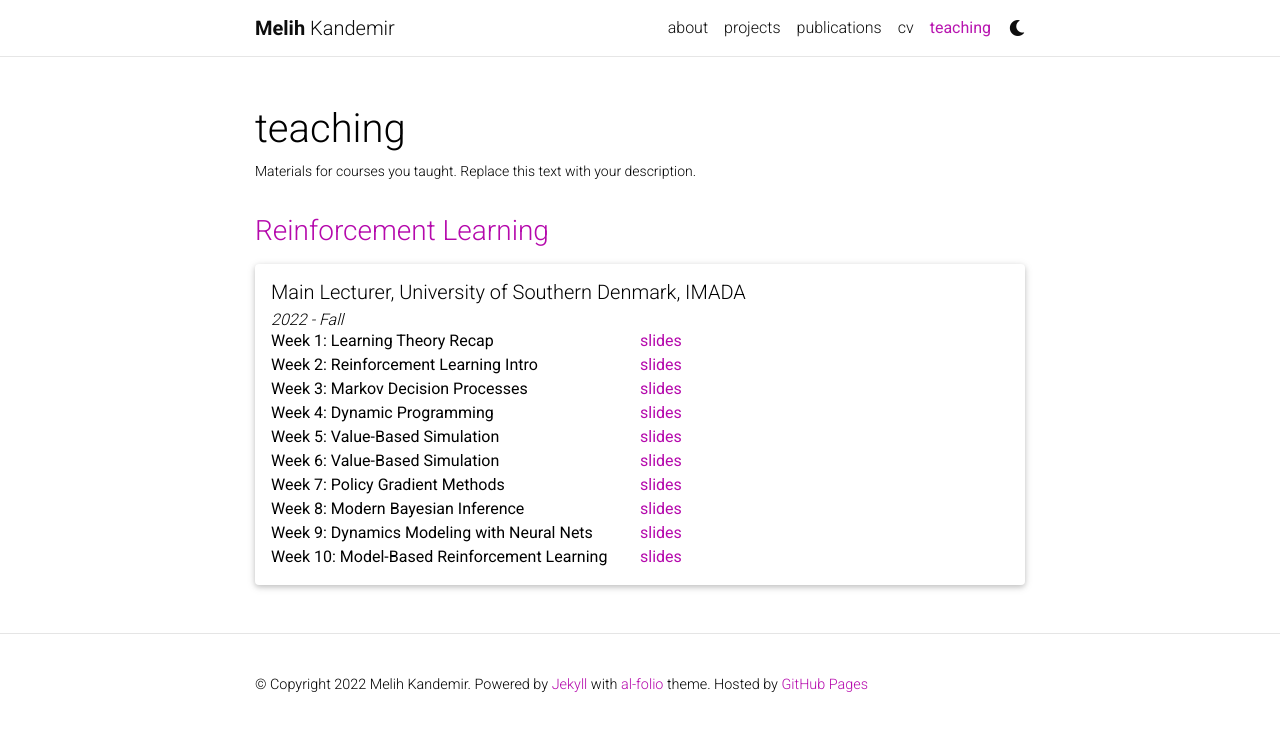
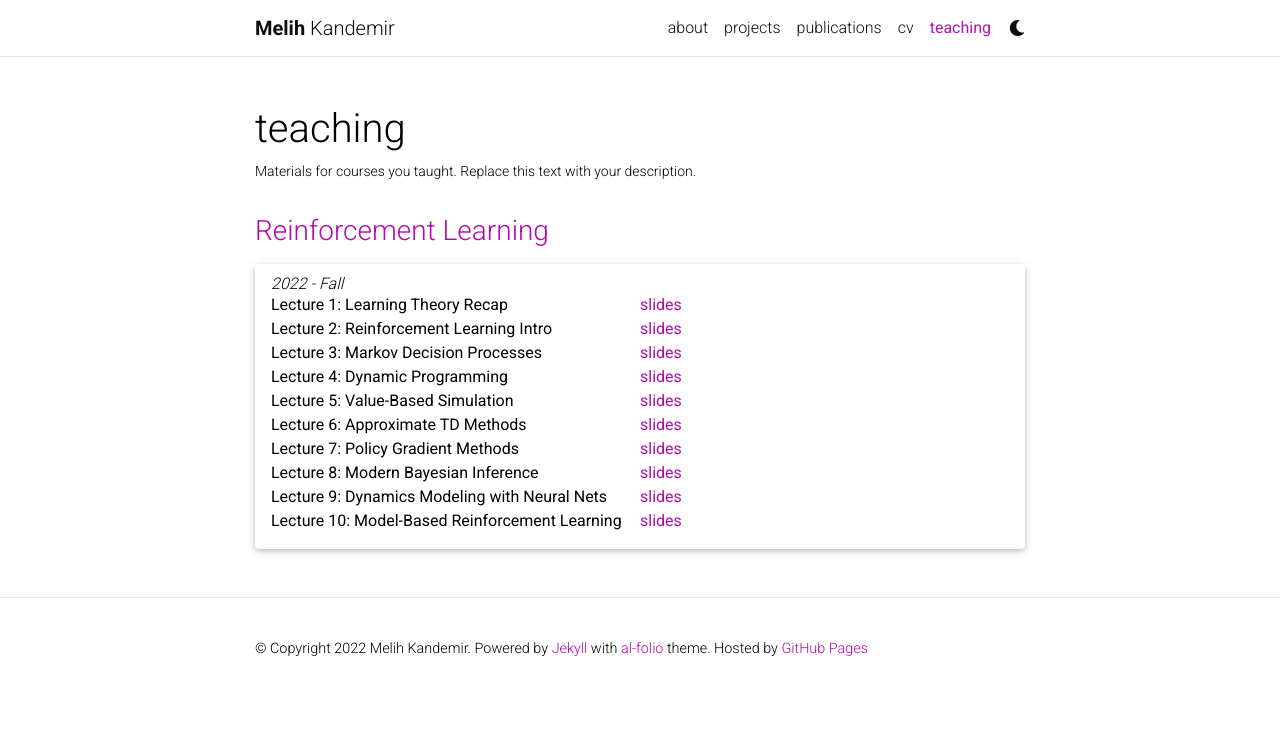
Before and after one commit to melihkandemir/melihkandemir.github.io, a Jekyll site: the page built from _pages/teaching.md, in a window 1280 px wide. Shown: the top 731 px of the page. Built offline with Jekyll 4.4.1, drawn with Linux system fonts in a browser that asks for light colours; comment, search, counter and statistics services are not loaded; a style sheet for code colours, icons or effects is not loaded.

Commit message:
small change

```diff
--- a/_data/teaching.yml
+++ b/_data/teaching.yml
@@ -25,7 +25,7 @@ lectures:
         topic: "Value-Based Simulation"
         slides: "assets/teaching/rl_2021/rl-lecture5.pdf"
       - week: 6
-        topic: "Value-Based Simulation"
+        topic: "Approximate TD Methods"
         slides: "assets/teaching/rl_2021/rl-lecture6.pdf"
       - week: 7
         topic: "Policy Gradient Methods"
--- a/_includes/lecture.html
+++ b/_includes/lecture.html
@@ -7,7 +7,7 @@
     <div class="p-3">
       <div class="row">
         <div class="col-sm-10">
-          <h5 class="card-title"> {{include.lecture.type }}, {{include.lecture.institution }}, {{include.lecture.department }}</h5>
+          <!--<h5 class="card-title"> {{include.lecture.type }}, {{include.lecture.institution }}, {{include.lecture.department }}</h5> -->
           <h6 class="card-subtitle font-italic"> {{include.lecture.year }} - {{include.lecture.term }} </h6>
         </div>
       </div>
@@ -19,7 +19,7 @@
           <li class="list-group">
             <div class="row">
               <div class="col-sm-6">
-                Week {{ item.week }}: {{ item.topic }}
+                Lecture {{ item.week }}: {{ item.topic }}
               </div>
                 <div class="col-sm-1.5">
                 <a href="{{ item.slides | absolute_url  }}" target="_blank" rel="noopener noreferrer">slides</a>&nbsp;
```
